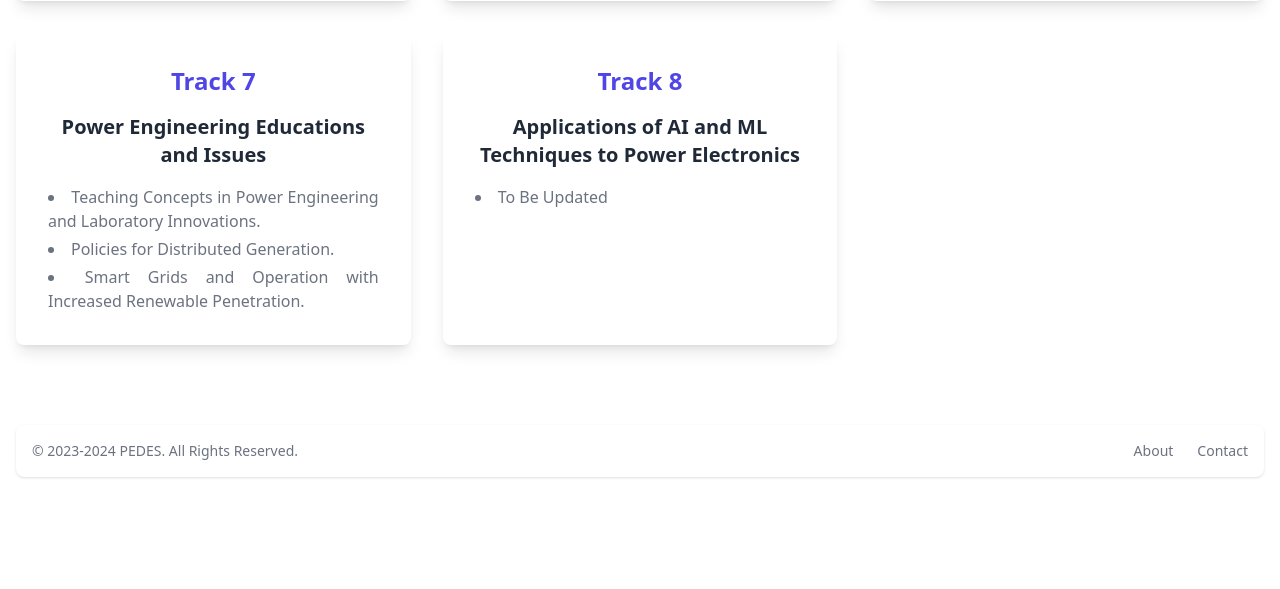
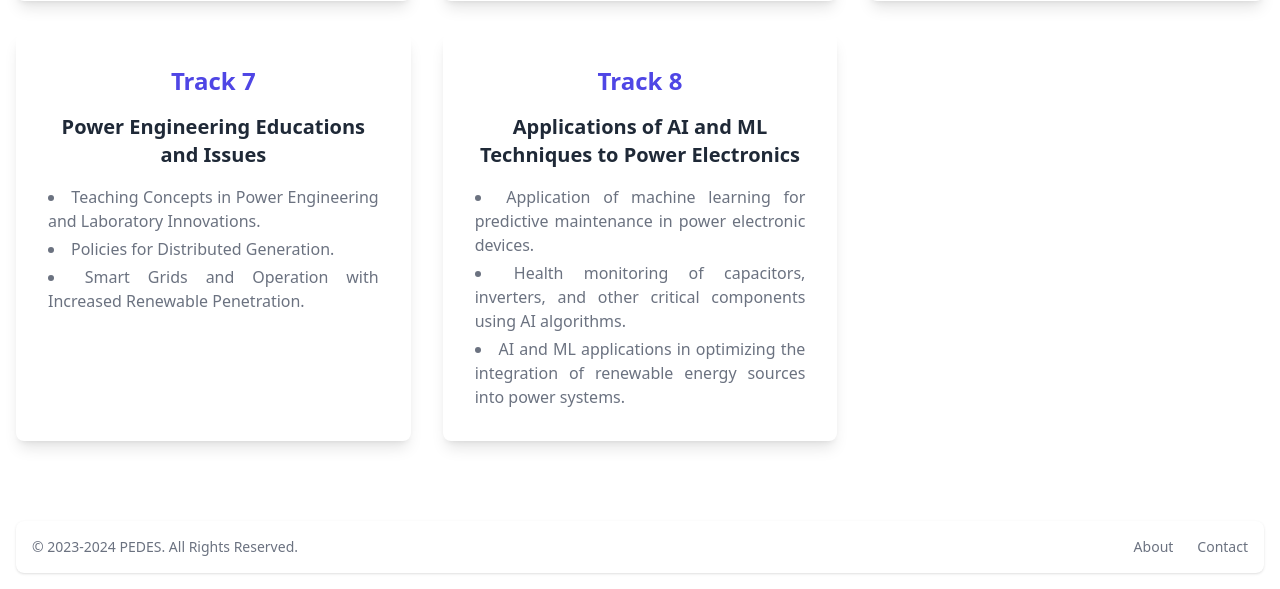
Before and after one commit to anirudhprabhakaran3/pedes-website, a Django app: page /tracks/ in a window 1280 px wide. Shown: the part 1119-1708 px from the top of the page. Before the commit the page ends 1597 px from the top, so only its background shows below. Run offline with Django 4.2, Linux system fonts and the light colour scheme; some libraries are stand-ins or nearby versions.

Commit message:
tracks modified

```diff
--- a/web/templates/pages/tracks.html
+++ b/web/templates/pages/tracks.html
@@ -141,7 +141,13 @@ Tracks
             Power Electronics
             <ul class="max-w-md space-y-1 text-gray-500 list-disc list-inside dark:text-gray-400 text-justify">
               <li>
-               To Be Updated
+                Application of machine learning for predictive maintenance in power electronic devices.
+              </li>
+              <li>
+                Health monitoring of capacitors, inverters, and other critical components using AI algorithms.
+              </li>
+              <li>
+                AI and ML applications in optimizing the integration of renewable energy sources into power systems.
               </li>
             </ul>
           </p>
```
